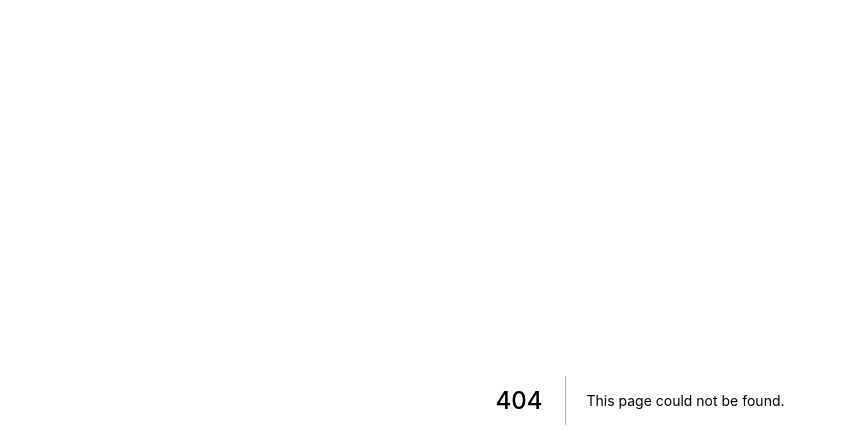
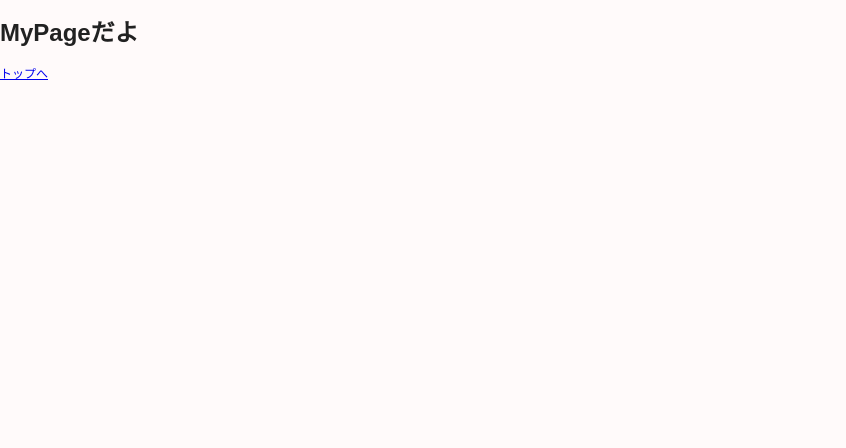
Before and after one commit to luvsic-pt3/epetomo, a Next.js app: page /mypage in a window 1280 px wide. Before the commit this address had no page. Shown: the top 448 px of the page, without its empty margins (0-846 px from the left). Built offline with nearby package versions, Linux system fonts and the light colour scheme.

Commit message:
:sparkles: mypage作成

```diff
--- a/pages/_app.tsx
+++ b/pages/_app.tsx
@@ -19,7 +19,7 @@ export default function MyApp(props: AppProps) {
   return (
       <React.Fragment>
         <Head>
-          <title>My page</title>
+          <title>えぺとも</title>
           <meta name="viewport" content="minimum-scale=1, initial-scale=1, width=device-width" />
         </Head>
         <ThemeProvider theme={theme}>
--- a/pages/index.tsx
+++ b/pages/index.tsx
@@ -1,5 +1,10 @@
+import Link from 'next/link'
+
 export default function Home() {
   return (
+      <div>
       <h1>えぺとも</h1>
+  　　　<Link href={`/mypage`}><a>マイページへ</a></Link>
+      </div>
   )
 }
--- /dev/null
+++ b/pages/mypage/index.tsx
@@ -0,0 +1,10 @@
+import Link from 'next/link'
+
+export default function MyPage() {
+    return (
+        <>
+            <h1>MyPageだよ</h1>
+            <Link href={`/`}><a>トップへ</a></Link>
+        </>
+    )
+}
```
